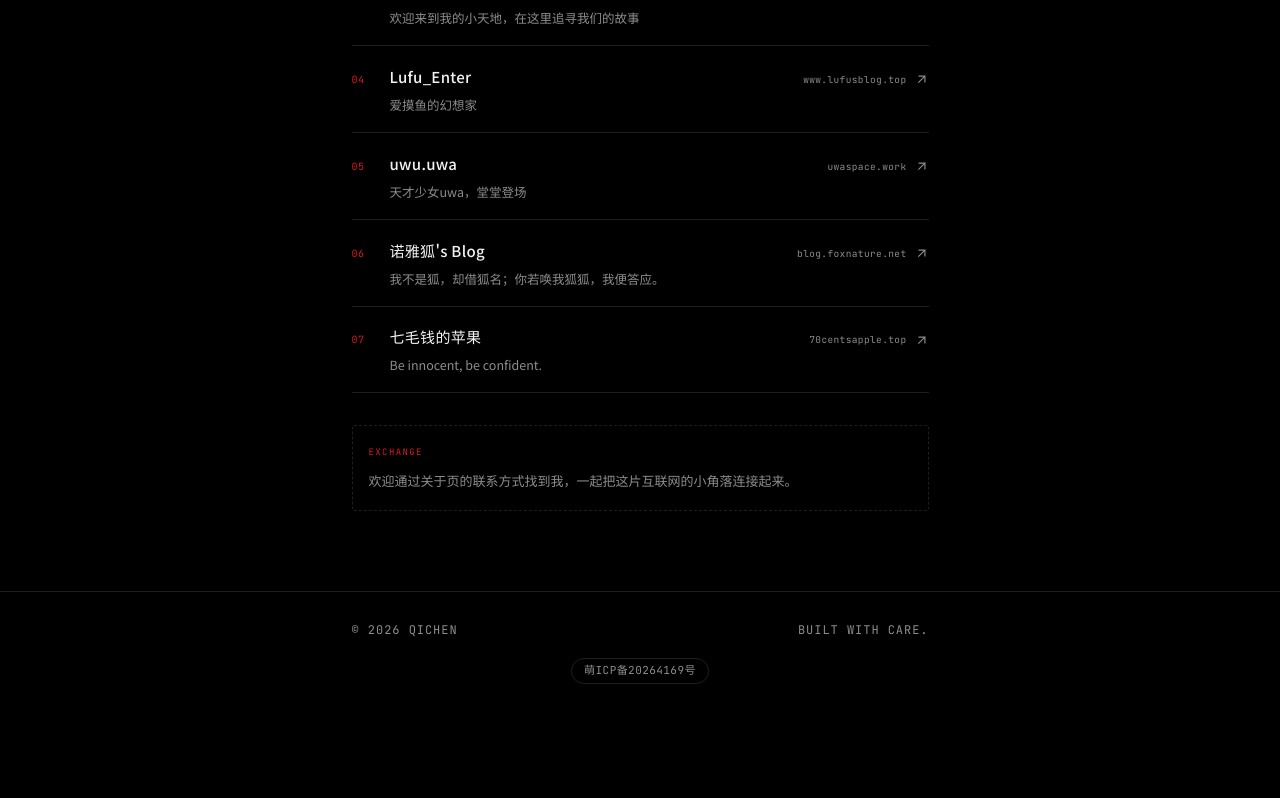
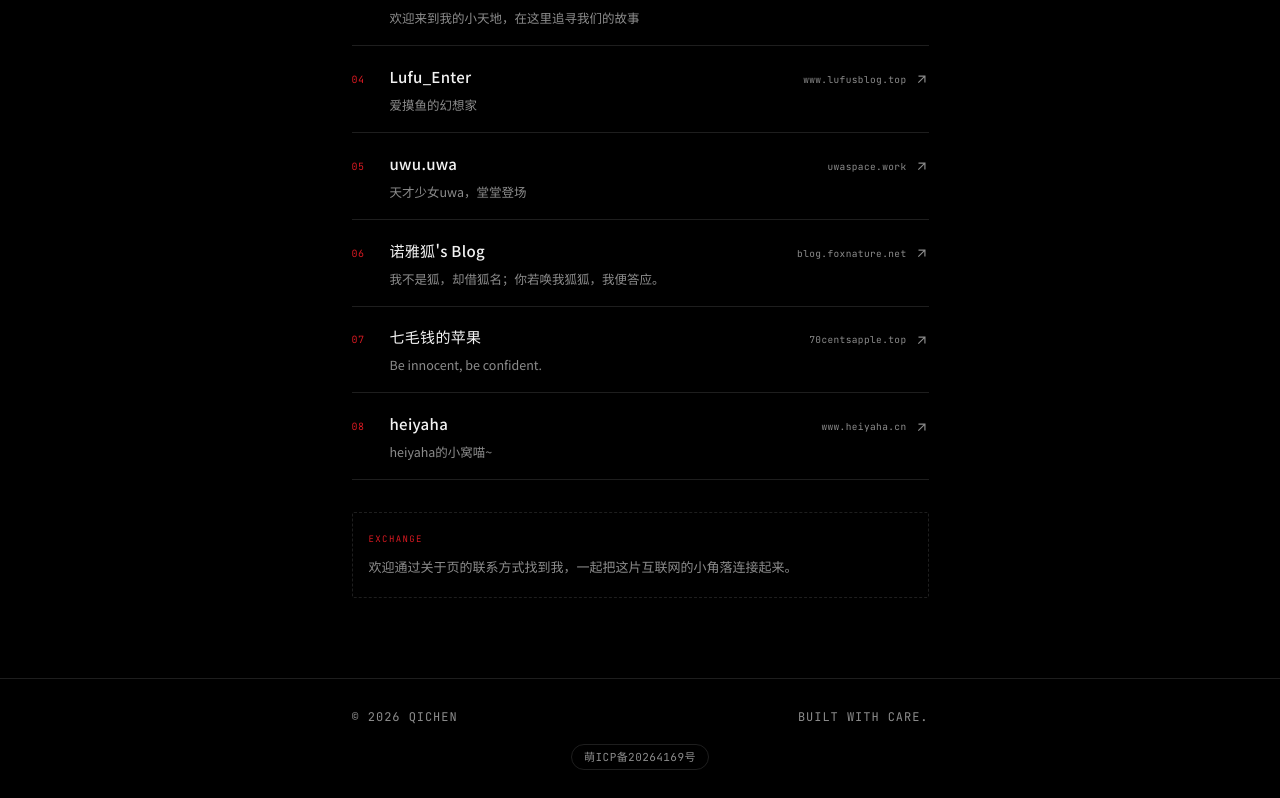
Before and after one commit to qichenya/qichen-web, a React (Vite) app: page /links in a window 1280 px wide. Shown: the part 528-1326 px from the top of the page. Before the commit the page ends 1240 px from the top, so only its background shows below. Built offline with nearby package versions, Linux system fonts and the light colour scheme; a web font is replaced by a local one.

Commit message:
友链新增：heiyaha

```diff
--- a/src/data/friendLinks.ts
+++ b/src/data/friendLinks.ts
@@ -39,4 +39,9 @@ export const friendLinks: FriendLink[] = [
     url: 'https://70centsapple.top/',
     description: 'Be innocent, be confident.',
   },
+  {
+    name: 'heiyaha',
+    url: 'https://www.heiyaha.cn/',
+    description: 'heiyaha的小窝喵~',
+  },
 ];
```
